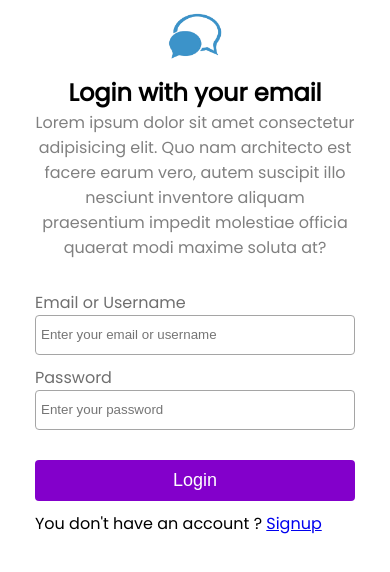
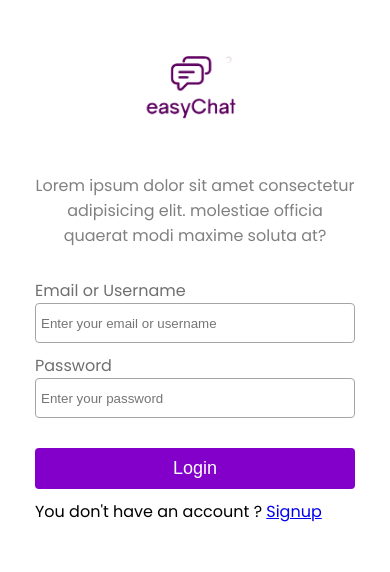
Before and after one commit to alexissengangabo07/MERN-chat-app, a React (Create React App) app in the folder client/: page /login in a window 390 px wide. Shown: the top 572 px of the page. Built offline with nearby package versions, Linux system fonts and the light colour scheme.

Commit message:
update readme

```diff
--- a/client/public/index.html
+++ b/client/public/index.html
@@ -2,7 +2,7 @@
 <html lang="en">
   <head>
     <meta charset="utf-8" />
-    <link rel="icon" href="%PUBLIC_URL%/favicon.ico" />
+    <link rel="icon" href="%PUBLIC_URL%/assets/images/chatapp-logo-small.png" />
     <meta name="viewport" content="width=device-width, initial-scale=1" />
     <meta name="theme-color" content="#000000" />
     <meta
@@ -24,7 +24,7 @@
       work correctly both with client-side routing and a non-root public URL.
       Learn how to configure a non-root public URL by running `npm run build`.
     -->
-    <title>React App</title>
+    <title>easyChat</title>
   </head>
   <body>
     <noscript>You need to enable JavaScript to run this app.</noscript>
--- a/client/src/components/login/Login.jsx
+++ b/client/src/components/login/Login.jsx
@@ -44,12 +44,11 @@ const Login = () => {
           </p>
         </div>
       </div>
-      <div className='right-side'>
+      <div className='right-side right-login'>
         <div className='head-section'>
-          <img src="./assets/images/chatapp-logo.png" alt='logo' width={90} />
-          <h2>Login with your email</h2>
+          <img src="./assets/images/chatapp-logo.png" alt='logo' width={130} />
           <p className='text'>
-            Lorem ipsum dolor sit amet consectetur adipisicing elit. Quo nam architecto est facere earum vero, autem suscipit illo nesciunt inventore aliquam praesentium impedit molestiae officia quaerat modi maxime soluta at?
+            Lorem ipsum dolor sit amet consectetur adipisicing elit. molestiae officia quaerat modi maxime soluta at?
           </p>
         </div>
         <form autoComplete='off' onSubmit={e => handleSubmit(e)}>
@@ -59,7 +58,7 @@ const Login = () => {
           </div>
           <div className='form-group'>
             <label htmlFor="password">Password</label>
-            <input type="password" value={passwordField} onChange={e => setpasswordField(e.target.value)} placeholder='Enter your password' className='input-field' id='password' name='password' autoComplete='off' required />
+            <input type="password" value={passwordField} onChange={e => setpasswordField(e.target.value)} placeholder='Enter your password' className='input-field' id='password' name='password' autoComplete='off' />
           </div>
           <div className='form-group'>
             <input type="submit" value="Login" className='btn-signup' id='btn-signup' name='btn-signup' required />
--- a/client/src/components/login/style.css
+++ b/client/src/components/login/style.css
@@ -1,75 +1,9 @@
-/*.container {
-    display: flex;
-    min-height: 100vh;
+.right-login {
+    margin-top: 30px;
 }
 
-.left-side {
-    flex-basis: 50%;
-    flex-grow: 1;
-    flex-shrink: 1;
-    background-image: url('./dragon-scales.svg');
+@media screen and (max-width: 800px) {
+    .right-login img {
+        margin-bottom: 30px;
+    }
 }
-
-.right-side {
-    flex-basis: 50%;
-    flex-grow: 1;
-    flex-shrink: 1;
-    padding: 0 35px;
-}
-
-.text-container {
-    color: #fff;
-    text-align: center;
-    margin-top: 40vh;
-    padding: 0 80px;
-}
-
-.header {
-    margin-bottom: 20px;
-}
-
-.input-field {
-    width: 100%;
-    height: 40px;
-    outline-color: #8400cb6c;
-    border: 1px solid rgb(165, 165, 165);
-    border-radius: 4px;
-    padding-left: 5px;
-}
-
-#btn-signup {
-    margin-top: 20px;
-    width: 100%;
-    background-color: #8300cb;
-    color: #fff;
-    font-size: large;
-    border-radius: 4px;
-    outline: none;
-    border: none;
-    padding: 10px;
-    transition: all 1s ease;
-    cursor: pointer;
-}
-
-#btn-signup:hover {
-    background-color: #600193;
-}
-
-.form-group {
-    margin: 10px 0;
-}
-
-label {
-    color: rgb(111, 111, 111);
-}
-
-.head-section {
-    text-align: center;
-    margin-top: 5px;
-    margin-bottom: 30px;
-}
-
-.text {
-    color: gray;
-}
-*/
--- a/client/src/components/signup/Signup.jsx
+++ b/client/src/components/signup/Signup.jsx
@@ -66,9 +66,9 @@ const Signup = () => {
       <div className='right-side'>
         <div className='head-section'>
           <img src="./assets/images/chatapp-logo.png" alt='logo' width={90} />
-          <h2>Create an account</h2>
+          <h3>Create an account</h3>
           <p className='text'>
-            Lorem ipsum dolor sit amet consectetur adipisicing elit. Quo nam architecto est facere earum vero, autem suscipit illo nesciunt inventore aliquam praesentium impedit molestiae officia quaerat modi maxime soluta at?
+            Quo nam architecto est facere earum vero, autem suscipit illo nesciunt inventore aliquam praesentium impedit molestiae officia quaerat modi maxime soluta at?
           </p>
         </div>
         <form autoComplete='off' onSubmit={e => { e.preventDefault(); handleSubmit() }}>
```
Also changed, not shown: client/public/assets/images/chatapp-logo.png, 1 other file (tests, documents, lock files or other folders).
